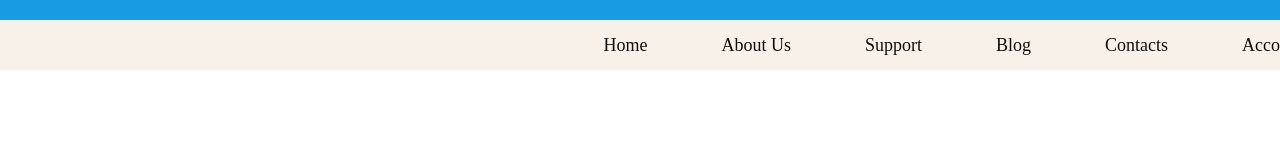
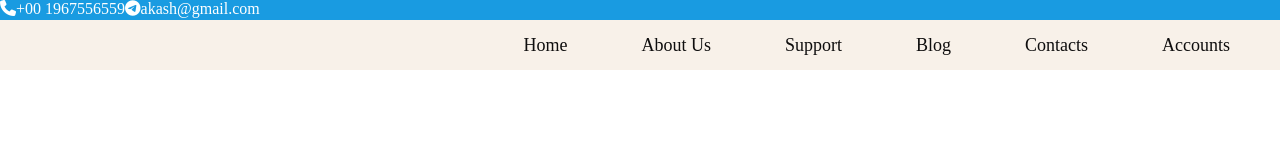
Before and after one commit to sandhyapaudel18/Website-Demo, a plain HTML site: page day8.html in a window 1280 px wide. Shown: the top 160 px of the page. Drawn offline with Linux system fonts and the light colour scheme.

Commit message:
some changes

```diff
--- a/day8.css
+++ b/day8.css
@@ -2,10 +2,26 @@
     margin:0px;
     padding:0px;
 }
+body,html{
+    width:100%;
+    height:100%;
+}
 .headings{
     width:1380px;
     height:20px;
-    background-color: rgb(25, 155, 225);;
+    background-color: rgb(25, 155, 225);
+    display: flex;
+}
+.phone{
+    display: flex;
+    color:rgb(255, 255, 255);
+}
+i{
+    size: 15px;
+}
+.tele{
+    display:flex;
+    color:rgb(255, 255, 255);
 }
 .contacts{
     color:rgb(255,255,255);
@@ -13,7 +29,7 @@
 }
  .heading{
     height:50px;
-    width:1380px;
+    width:1300px;
     display:flex;
     justify-content:flex-end;
     align-items: center;
--- a/day8.html
+++ b/day8.html
@@ -1,15 +1,29 @@
 <!DOCTYPE html>
 <html lang="en">
   <head>
-    <meta charset="UTF-8">
-    <meta name="viewport" content="width=device-width, initial-scale=1.0">
+    <meta charset="UTF-8" />
+    <meta name="viewport" content="width=device-width, initial-scale=1.0" />
     <title>Document</title>
-    <link rel="stylesheet" href="./day8.css">
-    <link rel="stylesheet" href="https://cdnjs.cloudflare.com/ajax/libs/font-awesome/6.5.1/css/all.min.css" integrity="sha512-DTOQO9RWCH3ppGqcWaEA1BIZOC6xxalwEsw9c2QQeAIftl+Vegovlnee1c9QX4TctnWMn13TZye+giMm8e2LwA==" crossorigin="anonymous" referrerpolicy="no-referrer" />
+    <link rel="stylesheet" href="./day8.css" />
+    <link
+      rel="stylesheet"
+      href="https://cdnjs.cloudflare.com/ajax/libs/font-awesome/6.5.1/css/all.min.css"
+      integrity="sha512-DTOQO9RWCH3ppGqcWaEA1BIZOC6xxalwEsw9c2QQeAIftl+Vegovlnee1c9QX4TctnWMn13TZye+giMm8e2LwA=="
+      crossorigin="anonymous"
+      referrerpolicy="no-referrer"
+    />
   </head>
   <body>
     <div class="headings">
+      <div class="phone">
+        <i class="fa-solid fa-phone"></i>
+        <p>+00 1967556559</p>
+      </div>
 
+      <div class="tele">
+        <i class="fa-brands fa-telegram"></i>
+        <p>akash@gmail.com</p>
+      </div>
     </div>
     <div class="heading">
       <div class="main">
```
Lines whose indentation alone changed are shown as unchanged.
